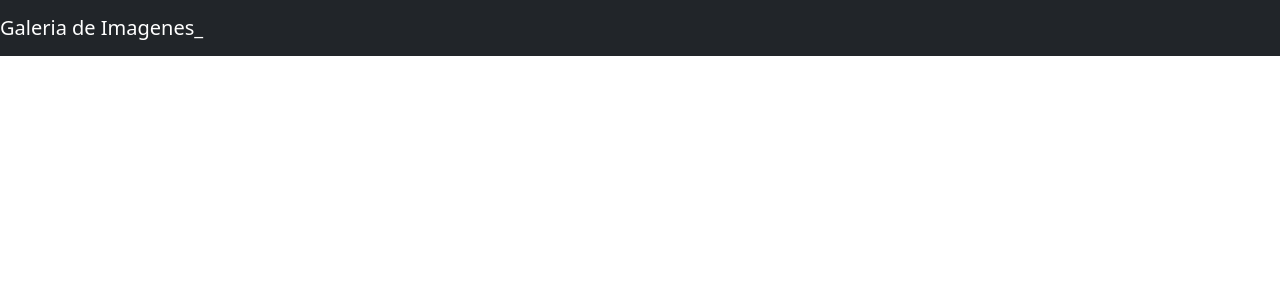
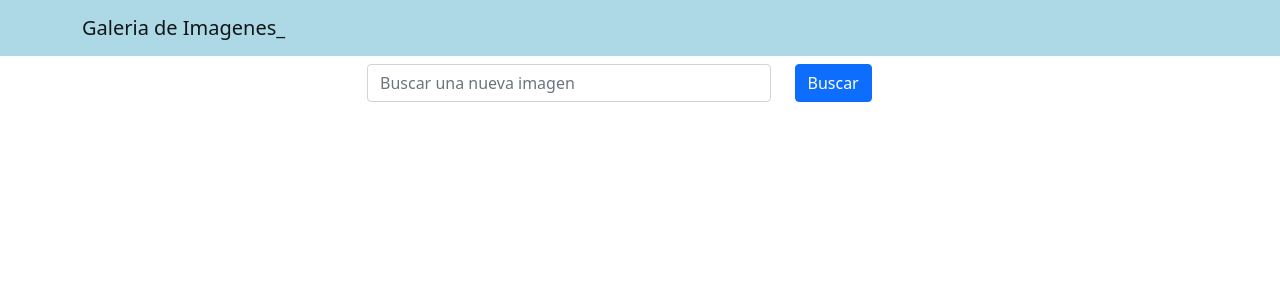
Before and after one commit to jairdvargas/images-gallery, a React (Create React App) app in the folder frontend/: page / in a window 1280 px wide. Shown: the top 300 px of the page. Built offline with nearby package versions, Linux system fonts and the light colour scheme; the HTML template or start-up script is replaced by a standard one.

Commit message:
Control de Busqueda

```diff
--- a/frontend/src/App.js
+++ b/frontend/src/App.js
@@ -1,10 +1,25 @@
 import 'bootstrap/dist/css/bootstrap.min.css';
 import Header from './components/Header';
+import Search from './components/Search';
+import {useState} from 'react';
+
+
 
 const App = () => {
+  const [palabra, definirPalabra] = useState('')
+
+  const manejadorSearchSubmit = (e) => {
+    e.preventDefault();
+    console.log(palabra);
+    //console.log(e.target[0].value);
+    //console.log(e.target[0].value);
+  };
+
+
   return (
     <div className="App">
       <Header titulo="Galeria de Imagenes_"/>
+      <Search palabra={palabra} definirPalabra={definirPalabra} manejadorSubmit={manejadorSearchSubmit} />
     </div>
   );
 }
--- a/frontend/src/components/Header.js
+++ b/frontend/src/components/Header.js
@@ -1,13 +1,19 @@
 import React from 'react';
-import { Navbar } from 'react-bootstrap';
+import { Navbar, Container } from 'react-bootstrap';
+
+const navbarStyle= {
+    backgroundColor:'lightblue'
+};
 
 const Header = ({titulo}) => {
 
     return (
-        <Navbar bg="dark" variant="dark">
-            <Navbar.Brand href="/">{titulo}</Navbar.Brand>
+        <Navbar style={navbarStyle}  variant="light">
+            <Container>
+                <Navbar.Brand href="/">{titulo}</Navbar.Brand>
+            </Container>
       </Navbar>
-    )
+    );
 };
 
 export default Header;
--- /dev/null
+++ b/frontend/src/components/Search.js
@@ -0,0 +1,31 @@
+import React from "react";
+import { Container, Row, Col, Form, Button } from "react-bootstrap";
+
+const Search = ({palabra, definirPalabra, manejadorSubmit}) => {
+  return (
+    <Container className="mt-2">
+      <Row className="justify-content-center">
+        <Col xs={12} md={8} lg={6}>
+          <Form onSubmit={manejadorSubmit} >
+            <Form.Group as={Row} className="mb-3"  controlId="formHorizontalEmail"  >
+              <Col xs={9}>
+                <Form.Control
+                    text="text"
+                    value={palabra}
+                    onChange={(e) => definirPalabra(e.target.value)}
+                    placeholder="Buscar una nueva imagen"
+                />
+              </Col>
+              <Col >
+                <Button variant="primary" type="submit"> Buscar</Button>
+              </Col>
+
+            </Form.Group>
+          </Form>
+        </Col>
+      </Row>
+    </Container>
+  );
+};
+
+export default Search;
```
